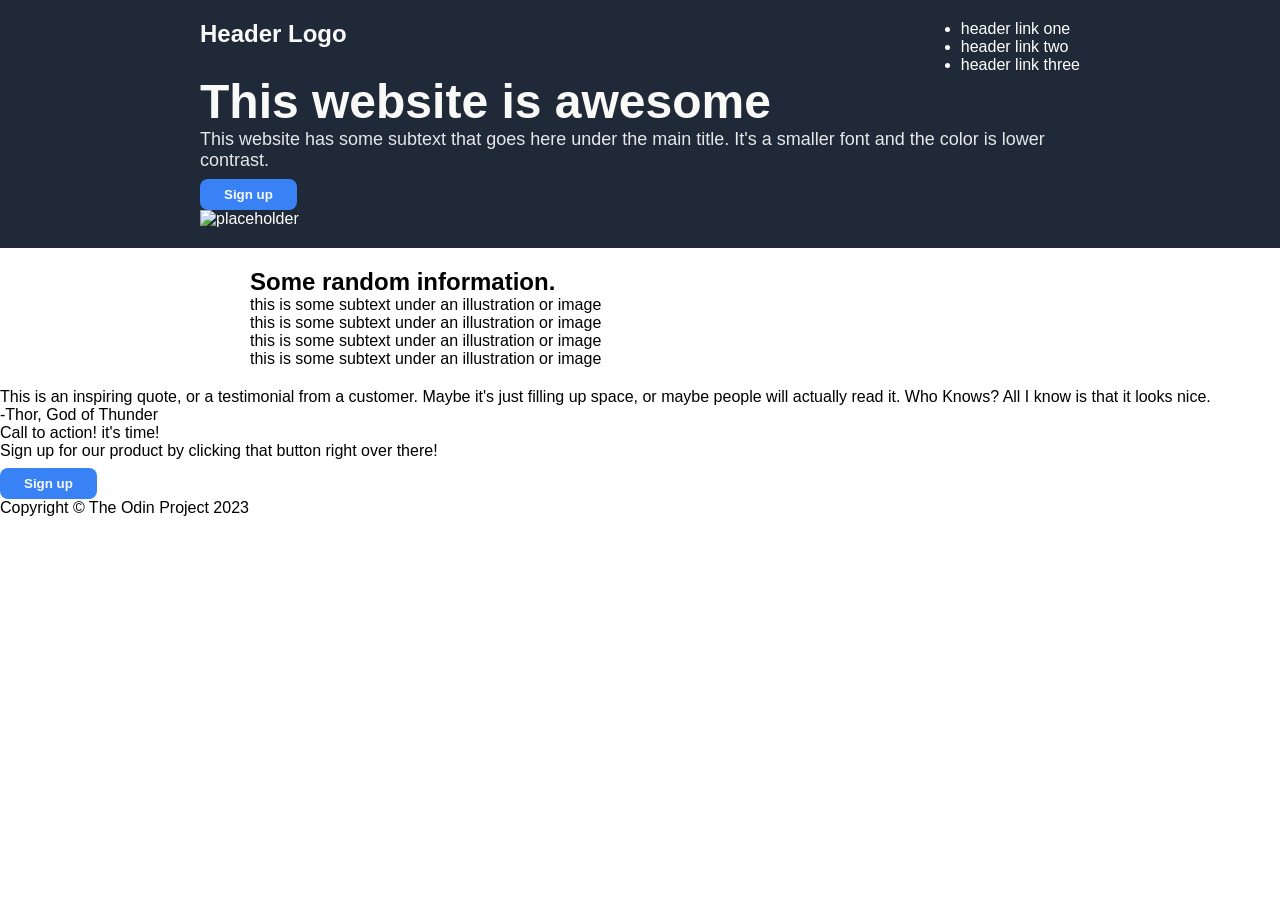
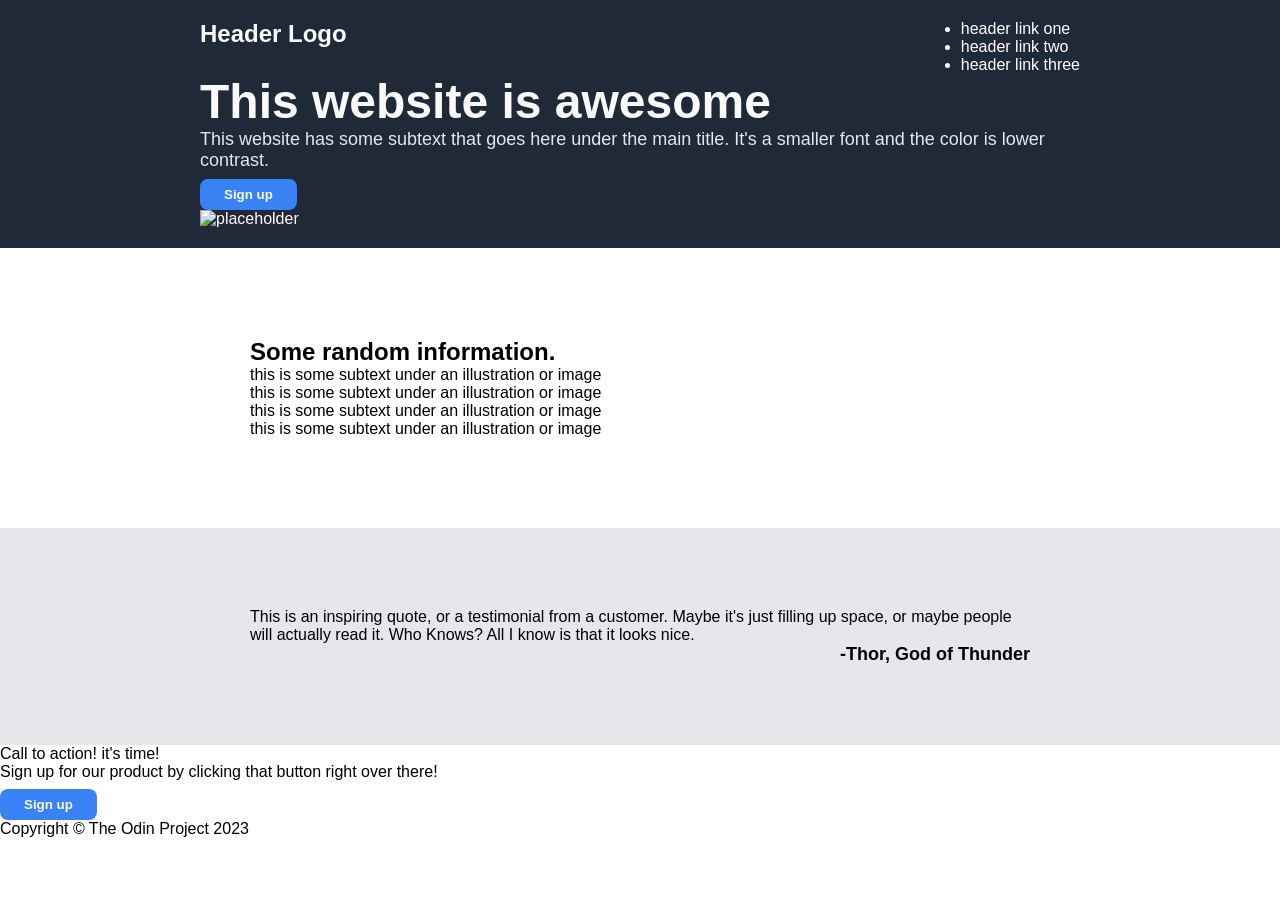

Added quote section and styled it

--- a/style.css
+++ b/style.css
@@ -66,6 +66,7 @@ button {
 
 .information-section {
     padding: 20px 250px;
+    margin: 70px 0;
 }
 
 .information-header {
@@ -95,4 +96,21 @@ button {
 .box-subtext {
     text-align: center;
     margin-top: 8px;
+}
+
+.quote-section {
+    background-color: #e5e7eb;
+    padding: 80px 250px;
+}
+
+.quote-text {
+    font-size: 36px;
+    color: #1f2937;
+    font-weight: 300;
+}
+
+.author {
+    text-align: right;
+    font-weight: 900;
+    font-size: 18px;
 }
